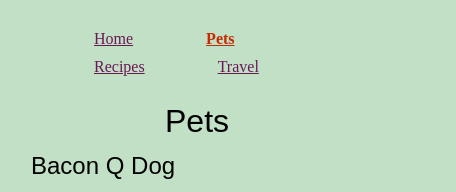
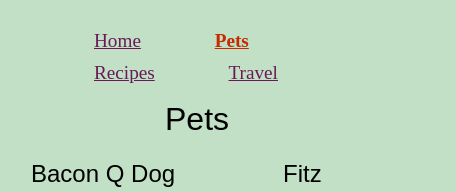
Before and after one commit to dqq030/-ccp_mobile_w24, a plain HTML site: page pets.html in a window 390 px wide. Shown: the top 192 px of the page, 456 px wide, since content can reach past the window. Drawn offline with Linux system fonts and the light colour scheme.

Commit message:
before media queries

```diff
--- a/css/style.css
+++ b/css/style.css
@@ -3,6 +3,7 @@ body {
     color: #63391b;
     margin: 5px;
     padding: 5px;
+    font-size: 1.2em;
 }
 
 h1 {
@@ -73,3 +74,8 @@ li {
 .skip:focus {
     top: 0;
 }
+
+#main{
+    display: grid;
+    grid-template-columns: 1fr 1fr;
+}
--- a/pets.html
+++ b/pets.html
@@ -20,9 +20,9 @@
                 <li><a href="travel.html">Travel</a></li>
             </ul>
         </nav>
+        <h1>Pets</h1>
     </header>
     <main id="main">
-        <h1>Pets</h1>
         <div>
             <h2>Bacon Q Dog</h2>
             <img src="images/bacon.jpg" width="400" alt="Brown labradoodle wearing colorful lei">
```
Also changed, not shown: index.html (+3 -3 lines), recipes.html (+1 -1 lines), travel.html (+1 -1 lines).
